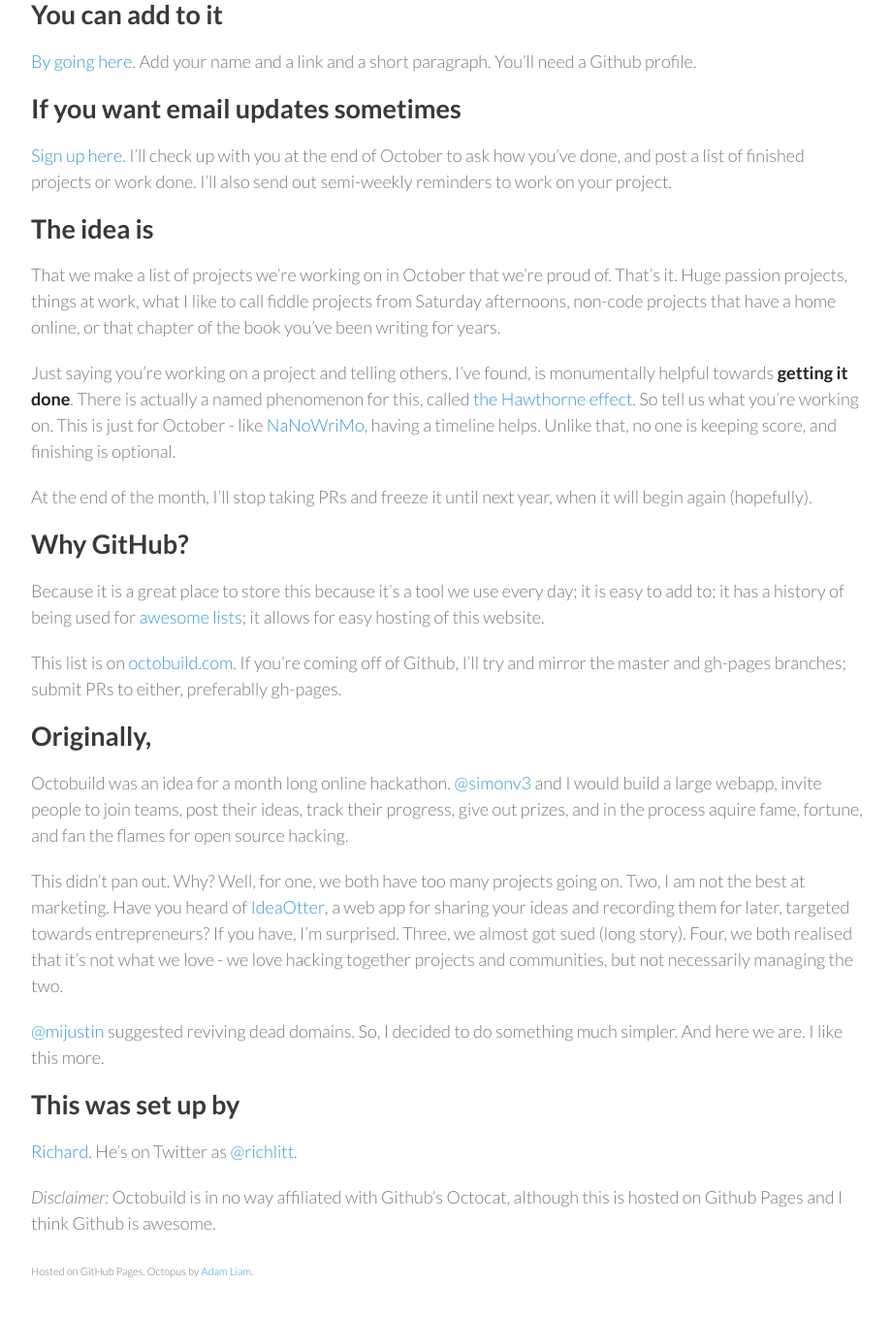
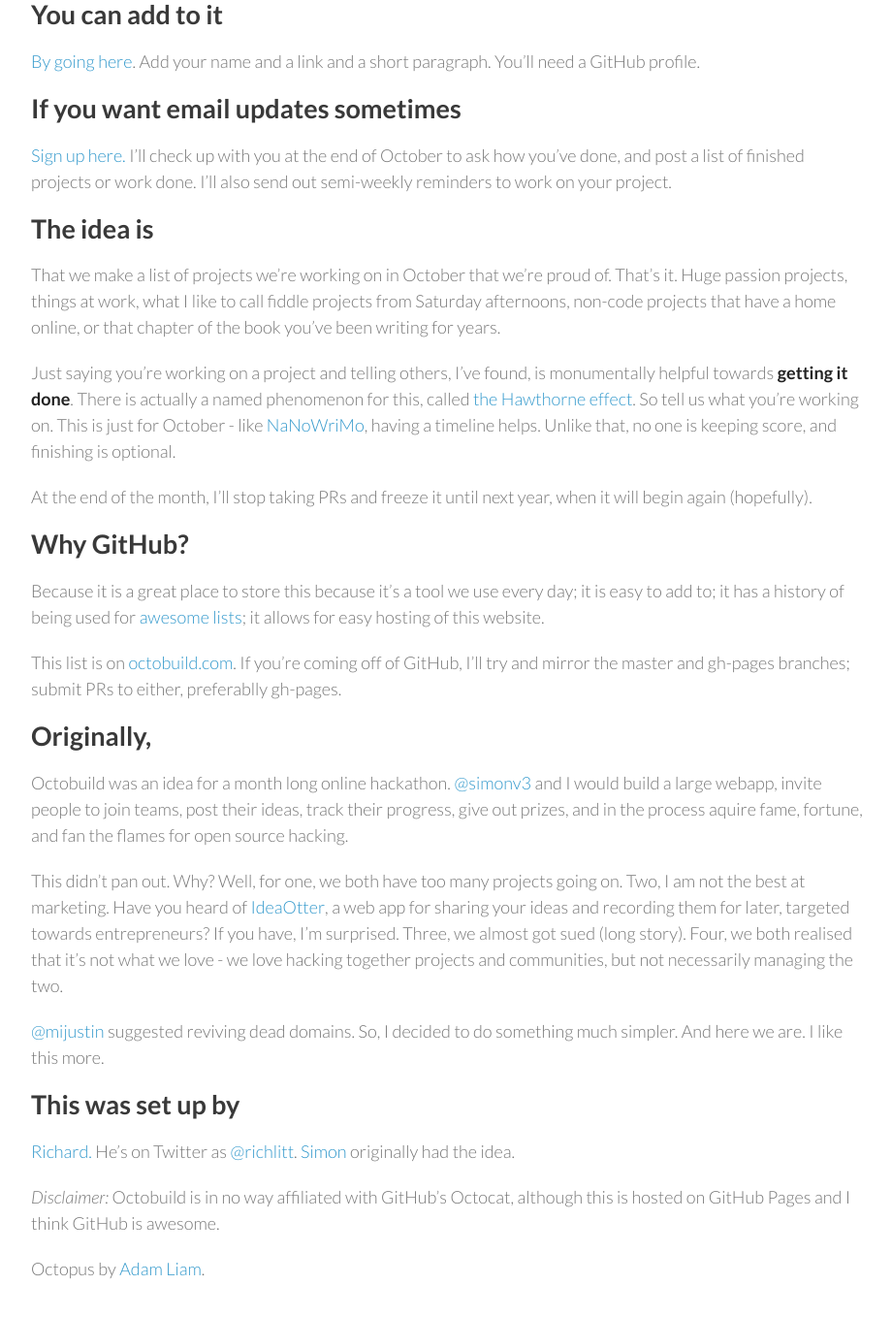
Before and after one commit to RichardLitt/octobuild, a Jekyll site: the page built from index.md, in a window 1280 px wide and 1400 px high, scrolled down 660 px. Shown: the top 1358 px of the window at 97% size, without its empty margins (178-1098 px from the left). Built offline with Jekyll 4.4.1, drawn with Linux system fonts in a browser that asks for light colours; Markdown is read by kramdown in place of the engine named in the settings.

Commit message:
Added Simon to set up, changed Github to GitHub, removed small text.

```diff
--- a/index.md
+++ b/index.md
@@ -17,7 +17,7 @@
 
 ## You can add to it
 
-[By going here](https://github.com/RichardLitt/octobuild/edit/gh-pages/index.md). Add your name and a link and a short paragraph. You'll need a Github profile.
+[By going here](https://github.com/RichardLitt/octobuild/edit/gh-pages/index.md). Add your name and a link and a short paragraph. You'll need a GitHub profile.
 
 ## If you want email updates sometimes
 
@@ -35,7 +35,7 @@
 
 Because it is a great place to store this because it's a tool we use every day; it is easy to add to; it has a history of being used for [awesome lists](https://github.com/bayandin/awesome-awesomeness); it allows for easy hosting of this website.
 
-This list is on [octobuild.com](http://octobuild.com). If you're coming off of Github, I'll try and mirror the master and gh-pages branches; submit PRs to either, preferablly gh-pages.
+This list is on [octobuild.com](http://octobuild.com). If you're coming off of GitHub, I'll try and mirror the master and gh-pages branches; submit PRs to either, preferablly gh-pages.
 
 ## Originally,
 
@@ -48,8 +48,8 @@
 
 ## This was set up by
 
-[Richard.](http://www.burntfen.com) He's on Twitter as [@richlitt](https://twitter.com/richlitt).
+[Richard.](http://www.burntfen.com) He's on Twitter as [@richlitt](https://twitter.com/richlitt). [Simon](https://twitter.com/simonv3) originally had the idea.
 
-*Disclaimer:* Octobuild is in no way affiliated with Github's Octocat, although this is hosted on Github Pages and I think Github is awesome.
+*Disclaimer:* Octobuild is in no way affiliated with GitHub's Octocat, although this is hosted on GitHub Pages and I think GitHub is awesome.
 
-<small>Hosted on GitHub Pages. Octopus by [Adam Liam](http://www.adamliam.com/).</small>
+Octopus by [Adam Liam](http://www.adamliam.com/).
```
